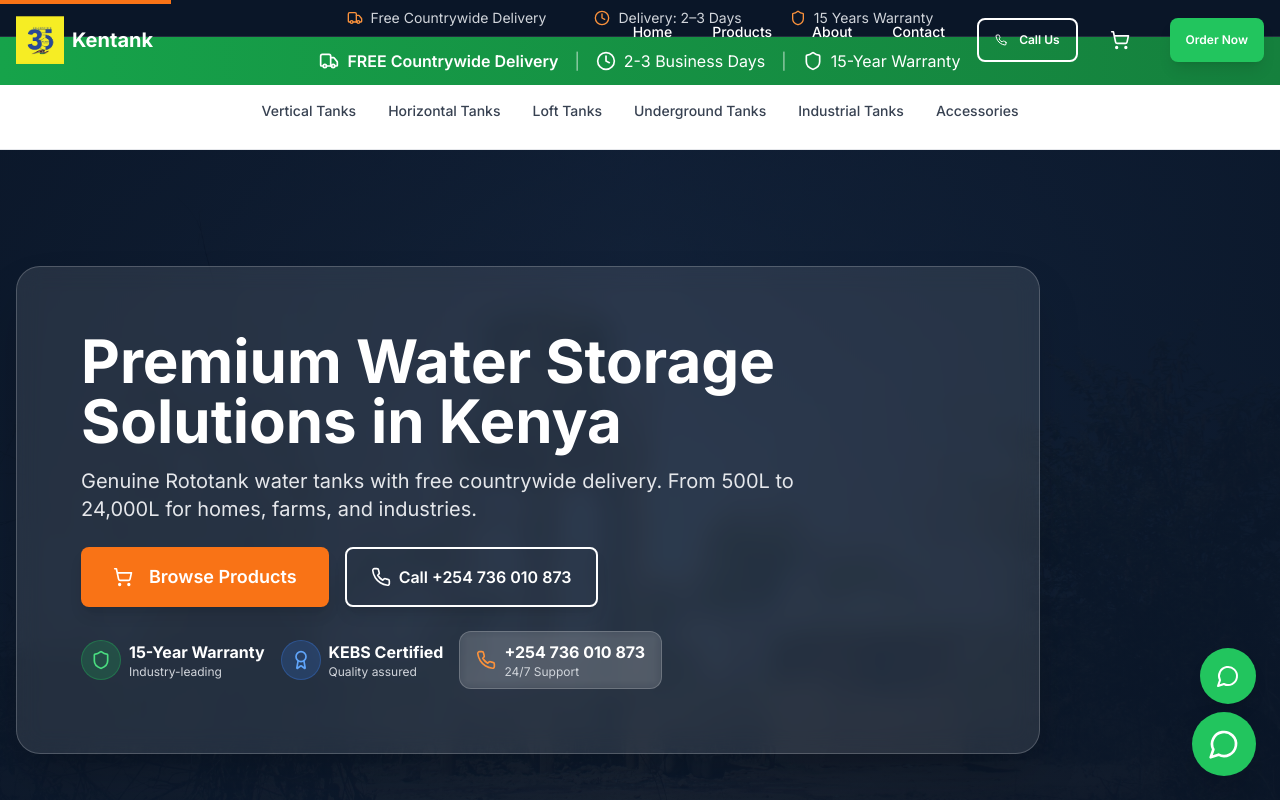
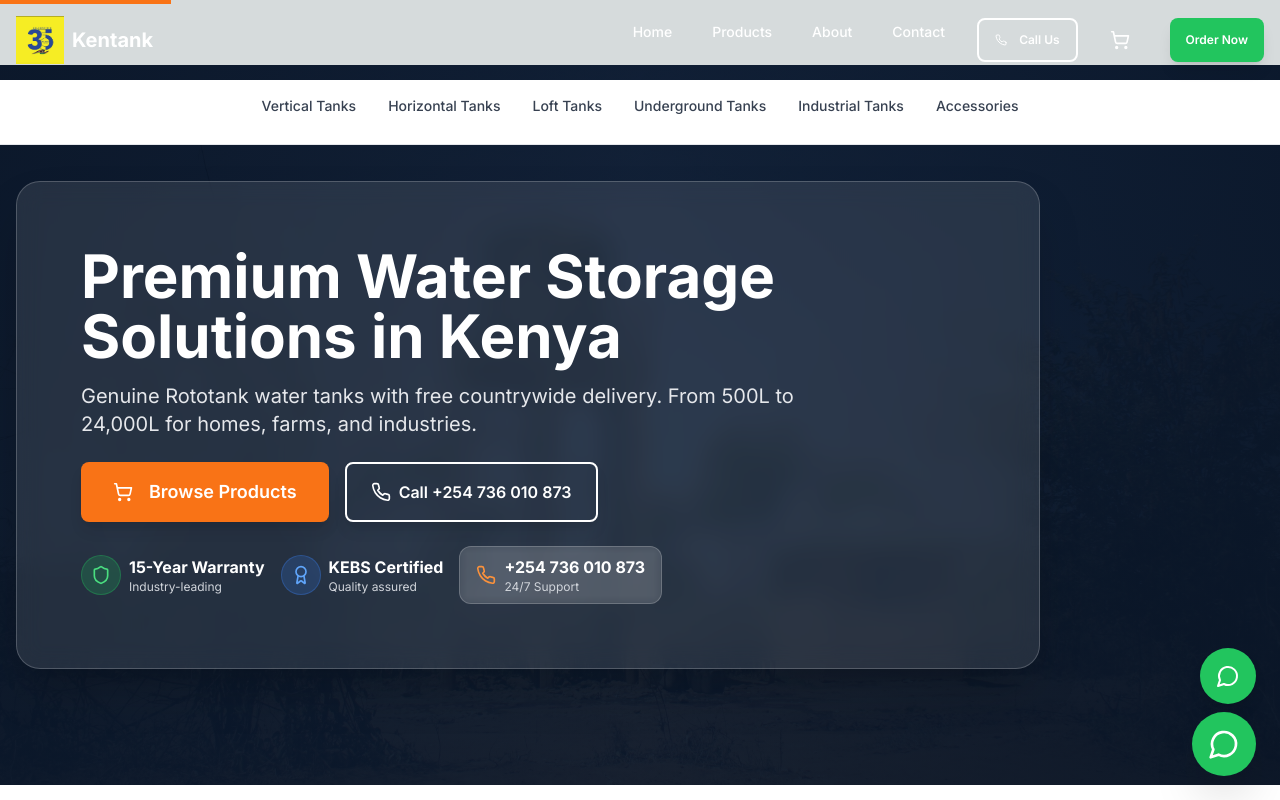
Before and after one commit to kipkoechkevin611-cloud/kentanki, a Next.js app: page / in a window 1280 px wide. Shown: the top 800 px of the page. Built offline with nearby package versions, Linux system fonts and the light colour scheme.

Commit message:
Remove TopAnnouncementBar and FreeDeliveryBanner from navbar

```diff
--- a/src/app/layout.tsx
+++ b/src/app/layout.tsx
@@ -3,8 +3,6 @@
 import "./globals.css";
 import FloatingWhatsApp from "../components/FloatingWhatsApp";
 import Chatbot from "../components/Chatbot";
-import FreeDeliveryBanner from "../components/FreeDeliveryBanner";
-import TopAnnouncementBar from "../components/TopAnnouncementBar";
 import CategoryNavigation from "../components/CategoryNavigation";
 import CartToastWrapper from "../components/CartToastWrapper";
 import { CartProvider } from "../context/CartContext";
@@ -193,8 +191,6 @@
           Skip to main content
         </a>
         <CartProvider>
-          <TopAnnouncementBar />
-          <FreeDeliveryBanner />
           <CategoryNavigation />
           <div id="main-content">
             {children}
```
